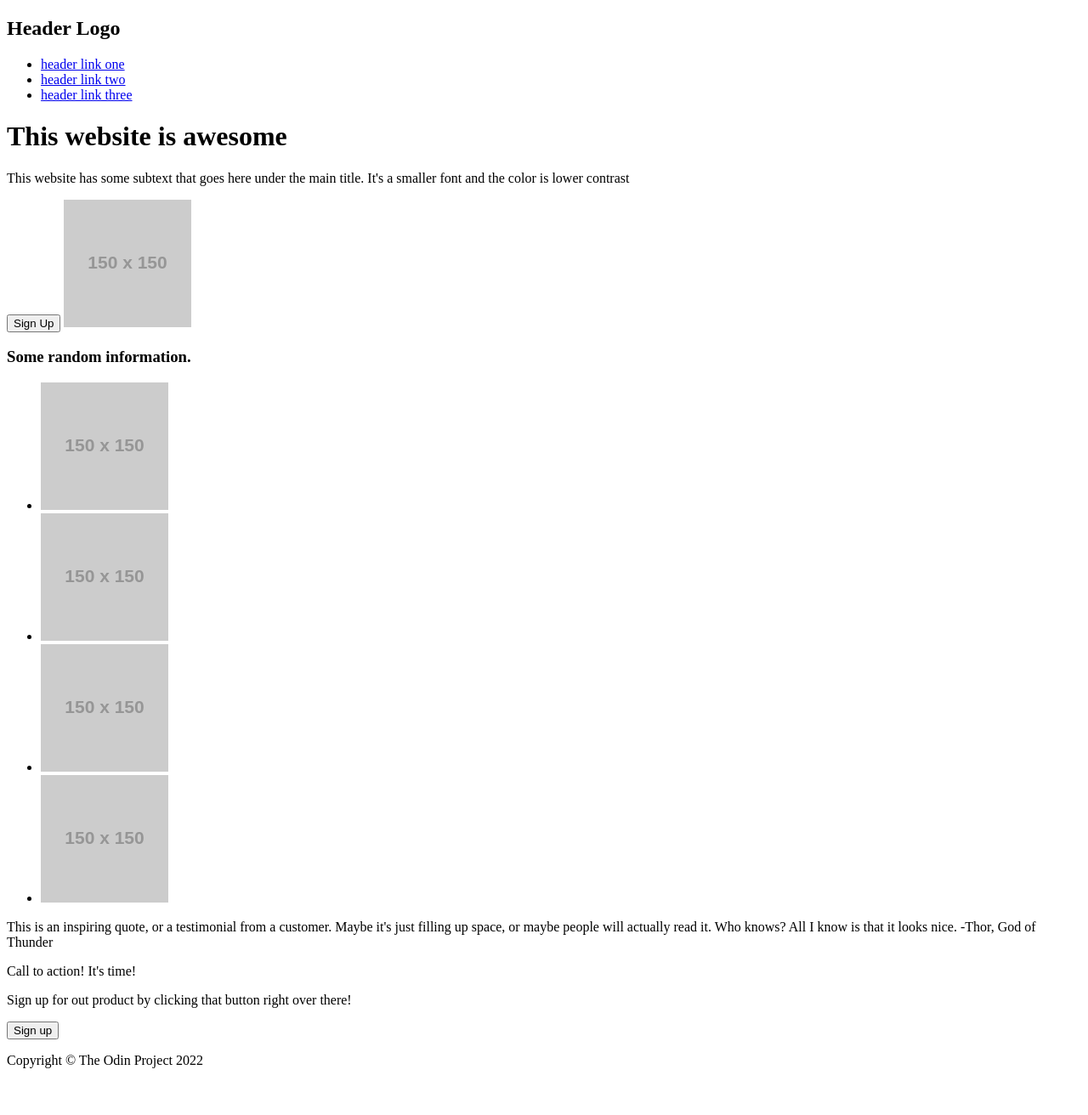
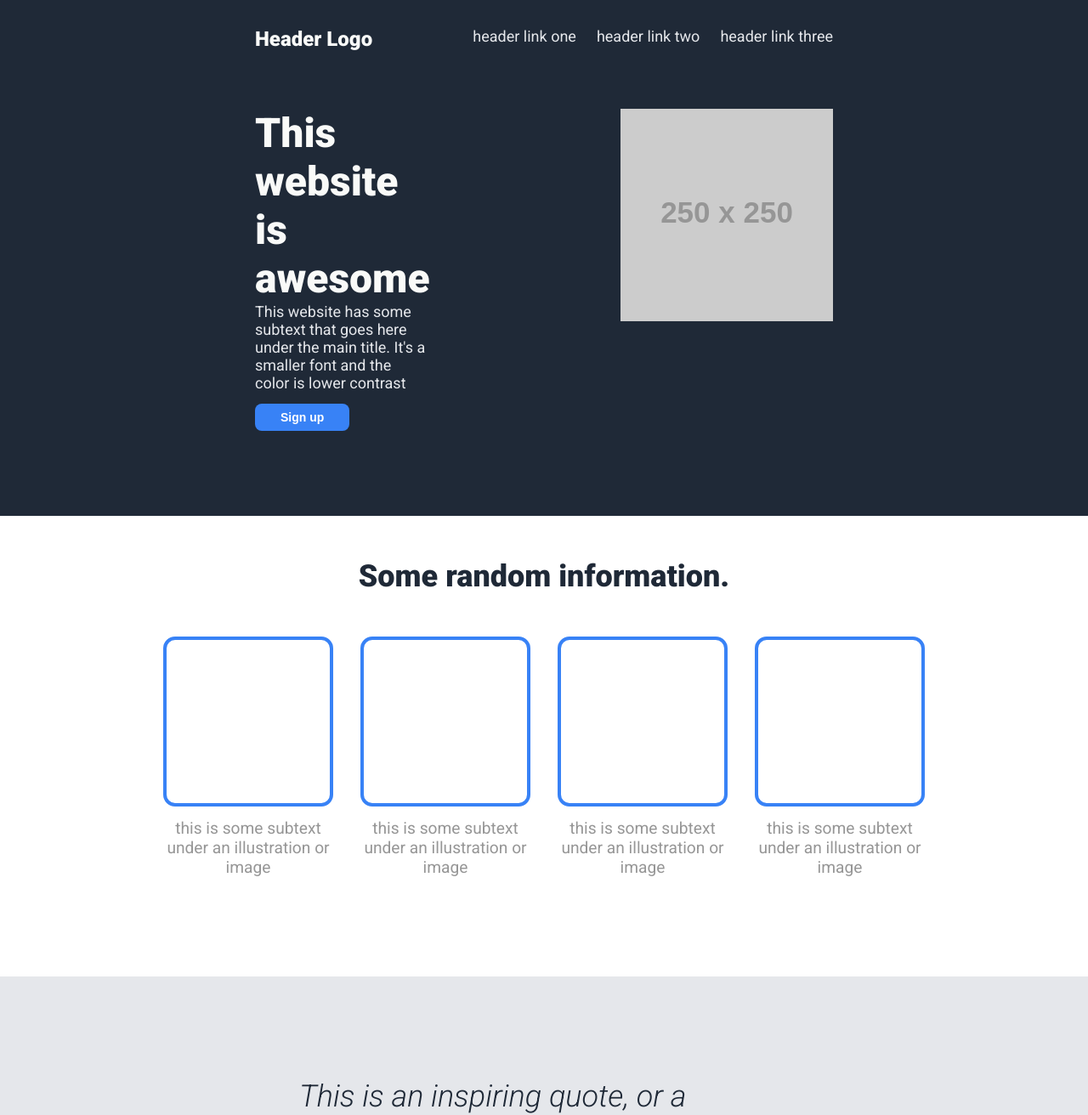
Before and after one commit to wshelt21/odin-Landing-page, a plain HTML site: page index.html in a window 1280 px wide. Shown: the top 1312 px of the page at 85% size. Before the commit the page ends 1273 px from the top, so only its background shows below. Drawn offline with Linux system fonts and the light colour scheme; placeholder pictures from the web are drawn by us.

Commit message:
apply css styling and addtional html

```diff
--- a/index.html
+++ b/index.html
@@ -9,6 +9,7 @@
 </head>
 <body>
     <div class="content">
+
         <div class="navbar">
             <h2>Header Logo</h2>
             <ul>
@@ -18,27 +19,33 @@
             </ul>
         </div>
         <div class="hero-section">
+            <div class="hero-para">
             <h1>This website is awesome</h1>
             <p>This website has some subtext that goes here under the main title. It's a smaller font and the color is lower contrast</p>
-            <button>Sign Up</button>
-            <a href="https://placeholder.com"><img src="https://via.placeholder.com/150"></a>
+            <button>Sign up</button>
+            </div>
+            <a href="https://placeholder.com"><img src="https://via.placeholder.com/250"></a>
         </div>
         <div class="info-section">
             <h3>Some random information.</h3>
             <ul>
-                <li><a href="https://placeholder.com"><img src="https://via.placeholder.com/150"></a></li>
-                <li><a href="https://placeholder.com"><img src="https://via.placeholder.com/150"></a></li>
-                <li><a href="https://placeholder.com"><img src="https://via.placeholder.com/150"></a></li>
-                <li><a href="https://placeholder.com"><img src="https://via.placeholder.com/150"></a></li>
+                <li><div class="img-holder"><p>this is some subtext under an illustration or image</p></div></li>
+                <li><div class="img-holder"><p>this is some subtext under an illustration or image</p></div></li>
+                <li><div class="img-holder"><p>this is some subtext under an illustration or image</p></div></li>
+                <li><div class="img-holder"><p>this is some subtext under an illustration or image</p></div></li>
             </ul>
         </div>
-        <div class="qoute">
-            <qoute>This is an inspiring quote, or a testimonial from a customer. Maybe it's just filling up space, or maybe people will actually read it. Who knows? All I know is that it looks nice. -Thor, God of Thunder</qoute>
+        <div class="quote">
+            <h2>This is an inspiring quote, or a testimonial from a customer. Maybe it's just filling up space, or maybe people will actually read it. Who knows? All I know is that it looks nice.</h2> <p>-Thor, God of Thunder</p>
         </div>
         <div class="call-to-action">
-            <p>Call to action! It's time!</p>
+            <div class="blue-bg">
+            <div class="c2a-para">
+            <h3>Call to action! It's time!</h3>
             <p>Sign up for out product by clicking that button right over there!</p>
+            </div>
             <button>Sign up</button>
+            </div>
         </div>
         <div class="footer">
             <p>Copyright &copy;	The Odin Project 2022 </p>
--- a/style.css
+++ b/style.css
@@ -0,0 +1,177 @@
+@import url('https://fonts.googleapis.com/css2?family=Roboto:ital,wght@0,400;0,900;1,100;1,300&display=swap');
+
+*{
+    margin: 0;
+    padding: 0;
+    box-sizing: border-box;
+}
+
+html{
+    font-family: 'Roboto', sans-serif;
+}
+
+a {
+    text-decoration: none;
+    font-size: 18px;
+    color: #e5e7eb;
+}
+
+ul{
+    display: flex;
+    list-style: none;
+    gap: 1.5em;
+}
+
+.navbar,
+.hero-section{
+    background-color: #1f2937;
+    padding: 2em 300px;
+}
+
+.navbar{
+    display: flex;
+    justify-content: space-between;
+
+}
+
+.navbar h2{
+    font-size: 24px;
+    color: #f9faf8;
+}
+
+h1{
+    font-size: 48px;
+    font-weight: 900;
+    color: #f9faf8;
+}
+
+.hero-section{
+    display: flex;
+    justify-content: space-between;
+    color: #e5e7eb;
+    font-size: 18px;
+    padding-bottom: 100px;
+
+}
+
+.hero-para {
+    max-width: 30%;
+}
+
+.hero-section button{
+    background-color: #3882F6;
+    border: none;
+    border-radius: 8px;
+    padding: 8px 30px;
+    margin-top: 1em;
+    color: #fff;
+    font-size: 14px;
+    font-weight: bold;
+}
+
+
+.info-section{
+    display: flex;
+    flex-direction: column;
+    justify-content: center;
+    align-items: center;
+    background-color: #fff;
+    margin-bottom: 200px;
+
+}
+
+.info-section h3{
+    font-size: 36px;
+    font-weight: 900;
+    color: #1f2937;
+    margin: 50px 0;
+}
+
+.info-section ul{
+    display: flex;
+    gap: 32px;
+}
+
+.img-holder{
+    position: relative;
+    height: 200px;
+    width: 200px;
+    border: 4px solid #3882F6;
+    border-radius: 14px;
+}
+
+.img-holder p{
+    position: absolute;
+    top: 210px;
+    max-width: 200px;
+    text-align: center;
+    color: rgb(150, 150, 150);
+    font-size: 1.2em;
+}
+
+
+.quote{
+    display: flex;
+    flex-direction: column;
+    justify-content: center;
+    align-items: center;
+    background-color: #e5e7eb;
+}
+
+
+.quote h2{
+    max-width: 45%;
+    padding-top: 120px;
+    font-size: 36px;
+    font-weight: 300;
+    font-style: italic;
+    color: #1f2937;
+}
+
+.quote p{
+    font-weight: bold;
+    text-align: right;
+    padding-left: 50px;
+    padding-bottom: 120px;
+}
+
+
+.call-to-action {
+    display: flex;
+    justify-content: center;
+    align-items: center;
+    margin: 120px 0;
+}
+
+.blue-bg{
+    display: flex;
+    justify-content: space-around;
+    align-items: center;
+    min-width: 50%;
+    background-color: #3882F6;
+    color: #fff;
+    padding: 38px 32px;
+    border-radius: 10px;
+}
+
+
+.blue-bg button{
+    background-color: #3882F6;
+    border: 1px solid #fff;
+    border-radius: 8px;
+    padding: 8px 30px;
+    color: #e5e7eb;
+    font-size: 14px;
+    font-weight: bold;
+}
+
+
+
+.footer{
+    display: flex;
+    justify-content: center;
+    align-items: center;
+    padding: 38px 32px;
+    background-color: #1f2937;
+    color: #e5e7eb;
+}
```
